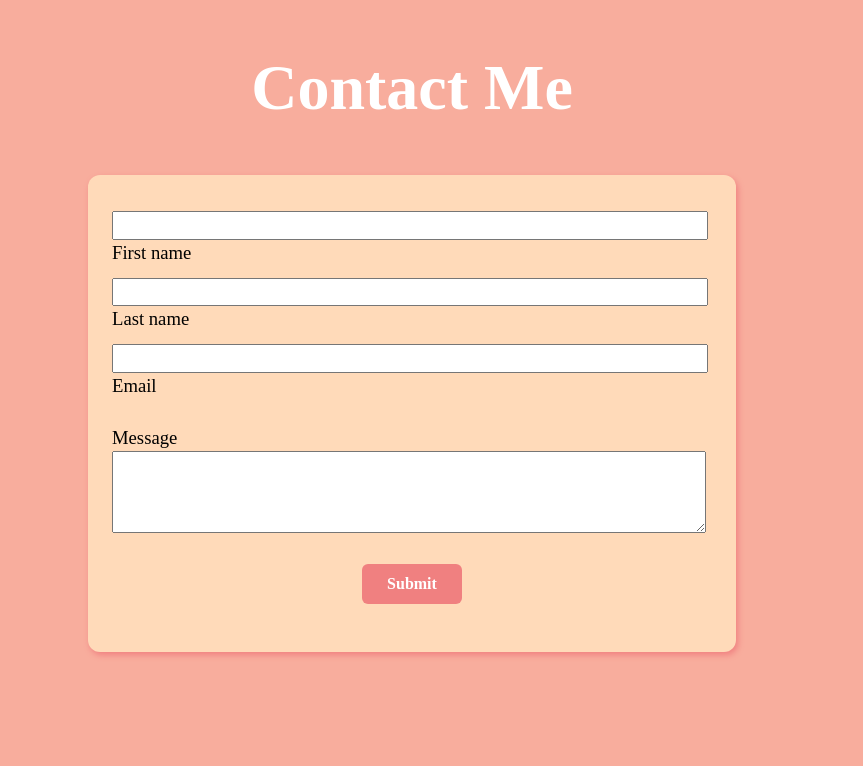
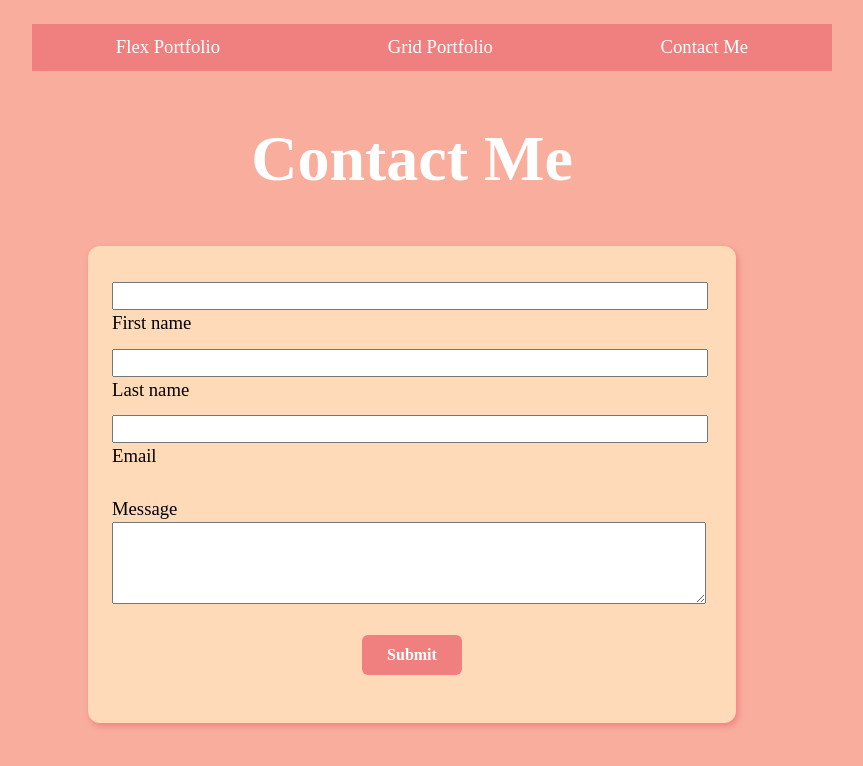
Before and after one commit to basilf1sh/grc-350-portfolio, a plain HTML site: page form.html in a window 1280 px wide. Shown: the whole page, without its empty margins (228-1091 px from the left). Drawn offline with Linux system fonts and the light colour scheme; a web font is replaced by a local one.

Commit message:
Add files via upload

```diff
--- a/form.html
+++ b/form.html
@@ -74,11 +74,40 @@
 		font-weight: bold;
 		font-size: 12pt;
 		color: white;
+	} ul {
+		width: 800px;
+		height: auto;
+		//background: #FFDAB9;
+		margin: 24px auto;
+		display: grid;
+		grid-template: auto / repeat(3,auto);
+		font: 14pt/2.5em 'Kedebideri';
+		text-weight: Bold;
+		text-align: center;
+	} li {
+		list-style: none;
+		background: #F08080;
+	} a {
+		text-decoration: none;
+		color: white;
+	} a li:hover {
+		background: #FBC4AB;
 	}
 </style>
 </head>
 
 <body>
+	<ul>
+		<a href="index.html">
+		<li>Flex Portfolio</li>
+		</a>
+		<a href="grid.html">
+		<li>Grid Portfolio</li>
+		</a>
+		<a href="form.html">
+		<li>Contact Me</li>
+		</a>
+	</ul>
 	<h1>Contact Me</h1>
 	<form action="https://formsubmit.co/fallsc1@unlv.nevada.edu" method="POST">
 		<input type="text" /><br/>
```
Also changed, not shown: grid.html (+2 -1 lines), index.html (+3 -1 lines).
